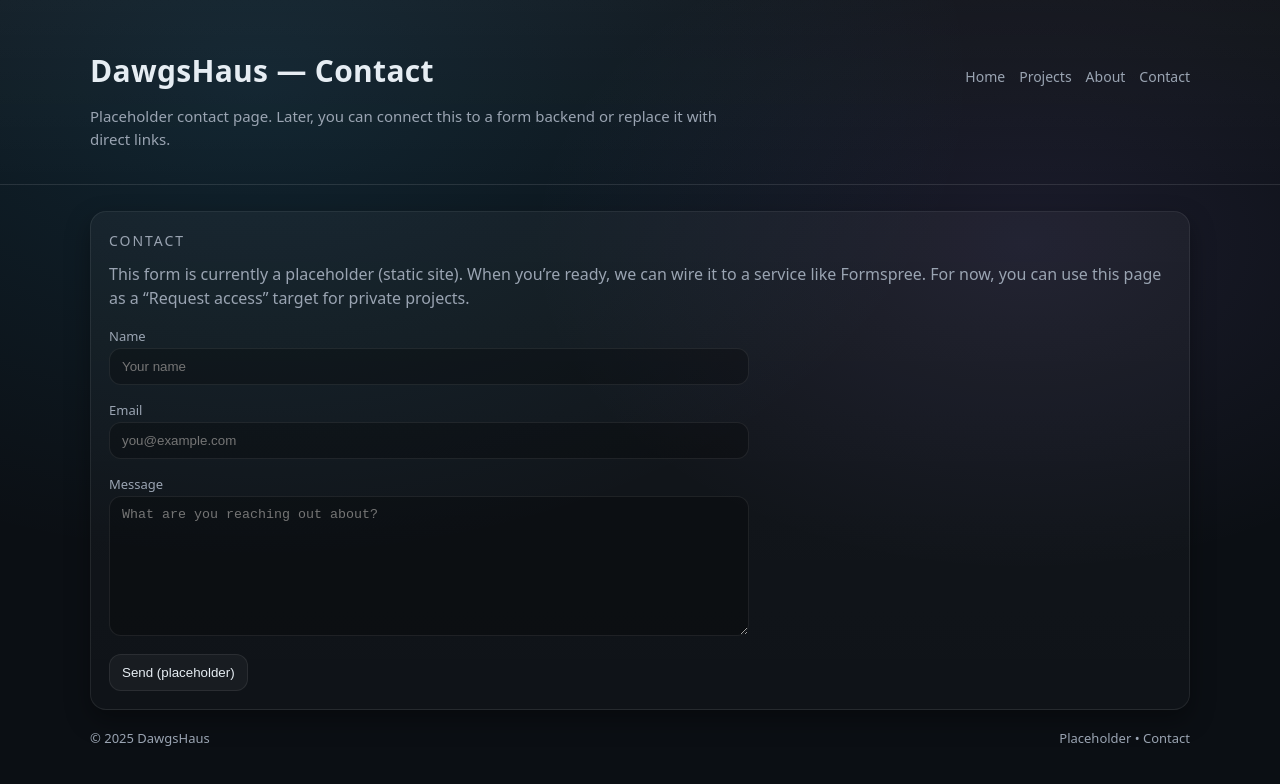
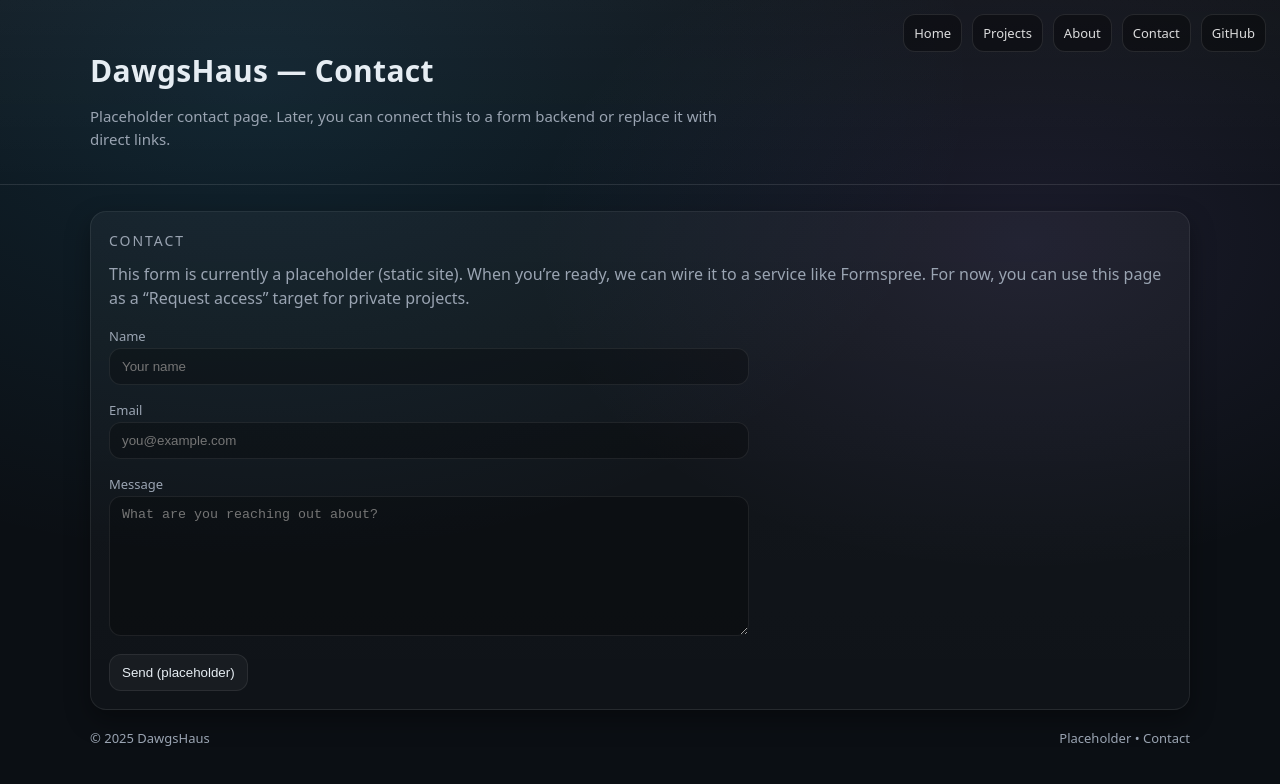
Before and after one commit to techdawgs/dawgshaus-site, a plain HTML site: page contact/index.html in a window 1280 px wide. Drawn offline with Linux system fonts and the light colour scheme.

Commit message:
Update index.html

```diff
--- a/contact/index.html
+++ b/contact/index.html
@@ -5,6 +5,11 @@
   <meta name="viewport" content="width=device-width,initial-scale=1" />
   <title>DawgsHaus — Contact</title>
   <meta name="description" content="Contact DawgsHaus." />
+
+  <!-- Shared nav -->
+  <link rel="stylesheet" href="/assets/site-nav.css">
+  <script src="/assets/site-nav.js" defer></script>
+
   <style>
     :root{
       --bg:#0b0f14;
@@ -42,9 +47,6 @@
       gap:16px; flex-wrap:wrap;
     }
     .brand h1{ margin:0; font-size:30px; letter-spacing:0.3px; }
-    .nav{ display:flex; gap:14px; font-size:14px; color:var(--muted); }
-    .nav a{ color:var(--muted); }
-    .nav a:hover{ color:var(--text); text-decoration:none; }
     .sub{
       margin-top:10px;
       color:var(--muted);
@@ -68,7 +70,6 @@
     }
     .note{ color:var(--muted); margin:0 0 12px; }
 
-    /* Static form (no backend). You can later wire this to Formspree/Netlify/etc. */
     form{ display:grid; gap:12px; max-width:640px; }
     label{ font-size:13px; color:var(--muted); }
     input, textarea{
@@ -102,16 +103,12 @@
   </style>
 </head>
 <body>
+  <div id="site-nav"></div>
+
   <header>
     <div class="wrap">
       <div class="brand">
         <h1>DawgsHaus — Contact</h1>
-        <nav class="nav" aria-label="Primary">
-          <a href="/">Home</a>
-          <a href="/projects/">Projects</a>
-          <a href="/about/">About</a>
-          <a href="/contact/">Contact</a>
-        </nav>
       </div>
       <p class="sub">
         Placeholder contact page. Later, you can connect this to a form backend or replace it with direct links.
```
